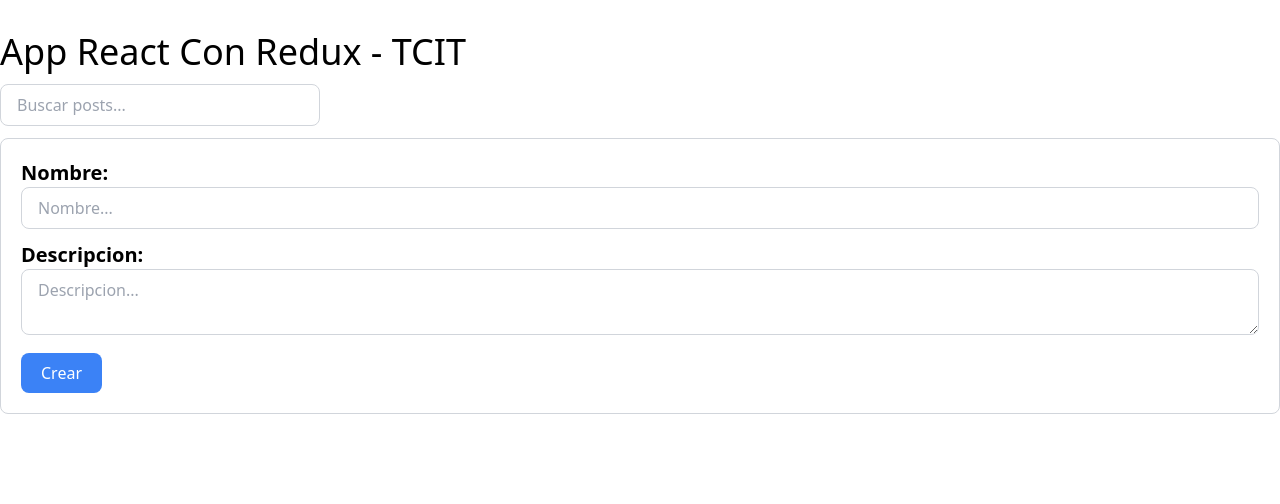
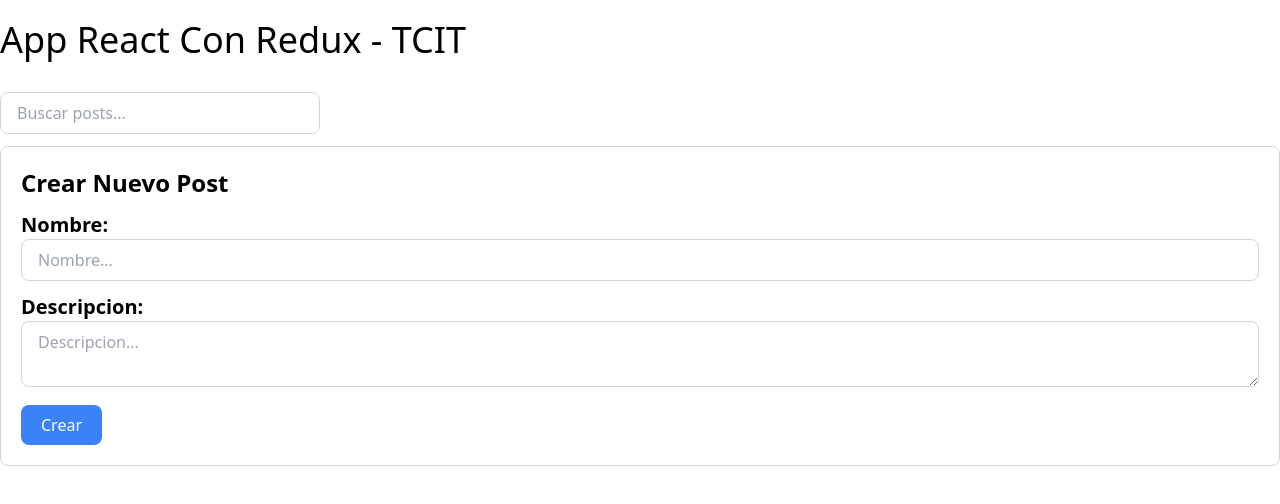
Before and after one commit to esteban-master/challenge-posts, a React (Create React App) app: page / in a window 1280 px wide. Shown: the top 504 px of the page. Built offline with nearby package versions, Linux system fonts and the light colour scheme; no server answers.

Commit message:
App con redux terminada 2.0

```diff
--- a/package.json
+++ b/package.json
@@ -18,6 +18,7 @@
     "react-dom": "^17.0.2",
     "react-redux": "^7.2.5",
     "react-scripts": "4.0.3",
+    "react-toastify": "^8.0.3",
     "reduxjs-toolkit-persist": "^7.0.7",
     "timeago-react": "^3.0.4",
     "typescript": "^4.1.2",
--- a/src/App.tsx
+++ b/src/App.tsx
@@ -1,71 +1,13 @@
-import { useEffect, useState } from "react";
-import { CreatePost } from "./components/CreatePost";
-import { ListPosts } from "./components/ListPosts";
-import { Post } from "./models";
-import { useGetPostsQuery } from "./redux/posts";
-import { search } from "./utils/searchPosts";
+import { ToastContainer } from "react-toastify";
+import "react-toastify/dist/ReactToastify.css";
+import { PostsPage } from "./pages/Posts";
 
 function App() {
-  const { data, isLoading, isSuccess } = useGetPostsQuery();
-  const [textSearch, setTextSearch] = useState("");
-  const [searchPosts, setSearchPosts] = useState<{
-    posts: Post[];
-    search: boolean;
-  }>({ posts: [], search: false });
-
-  useEffect(() => {
-    if (data) {
-      if (textSearch) {
-        setSearchPosts((prev) => ({
-          search: true,
-          posts: search(data, textSearch),
-        }));
-      } else {
-        setSearchPosts((prev) => ({
-          search: false,
-          posts: [],
-        }));
-      }
-    }
-  }, [textSearch, data]);
   return (
-    <div className="container mx-auto space-y-3 py-8">
+    <div className="container mx-auto py-5">
+      <ToastContainer />
       <h1 className="text-4xl">App React Con Redux - TCIT</h1>
-
-      <div>
-        <input
-          className="w-80 border border-gray-300 px-4 py-2 focus:outline-none focus:border-blue-500 focus:ring-1 focus:ring-blue-500 rounded-lg"
-          type="text"
-          onChange={(e) => setTextSearch(e.target.value)}
-          placeholder="Buscar posts..."
-        />
-      </div>
-
-      <CreatePost />
-      {isLoading && <span>Loading posts...</span>}
-      <div>
-        {isSuccess && data ? (
-          <div>
-            {searchPosts.search ? (
-              <>
-                <h2 className="text-2xl my-2">
-                  {searchPosts.posts.length} posts encontrados
-                </h2>
-                <ListPosts posts={searchPosts.posts} />
-              </>
-            ) : (
-              <>
-                <h2 className="text-2xl my-2">
-                  {data.length === 0
-                    ? "No hay posts publicados"
-                    : `${data.length} posts publicados`}
-                </h2>
-                <ListPosts posts={data} />
-              </>
-            )}
-          </div>
-        ) : null}
-      </div>
+      <PostsPage />
     </div>
   );
 }
--- a/src/components/CreatePost.tsx
+++ b/src/components/CreatePost.tsx
@@ -1,6 +1,7 @@
 import { Post } from "../models";
 import { useCreatePostMutation } from "../redux/posts";
 import { CreatePostForm } from "./CreatePostForm";
+import { toast } from "react-toastify";
 
 export const CreatePost = () => {
   const [createPost, { isLoading }] = useCreatePostMutation();
@@ -13,9 +14,11 @@
       name,
       description,
     });
+    toast.success(`Post creado con exito!`);
   }
   return (
-    <div>
+    <div className="border border-gray-300 rounded-lg p-5 space-y-3">
+      <h1 className="text-2xl font-bold"> Crear Nuevo Post </h1>
       <CreatePostForm isLoading={isLoading} onSubmit={createNewPost} />
     </div>
   );
--- a/src/components/CreatePostForm.tsx
+++ b/src/components/CreatePostForm.tsx
@@ -28,7 +28,7 @@
     >
       {(formik) => (
         <form onSubmit={formik.handleSubmit}>
-          <div className="space-y-3 border border-gray-300 rounded-lg p-5">
+          <div className="space-y-3 ">
             <div>
               <label className="text-xl font-bold" htmlFor="name">
                 Nombre:
--- a/src/components/PostCard.tsx
+++ b/src/components/PostCard.tsx
@@ -3,6 +3,7 @@
 import TimeAgoReact from "timeago-react";
 import * as timeago from "timeago.js";
 import es from "timeago.js/lib/lang/es";
+import { toast } from "react-toastify";
 timeago.register("es", es);
 export const PostCard = ({ post }: { post: Post }) => {
   const [deletePost, { isLoading: isDeleting }] = useDeletePostMutation();
@@ -20,7 +21,10 @@
         <button
           className="bg-red-500 text-white px-5 py-1 rounded-lg"
           disabled={isDeleting}
-          onClick={() => deletePost(post.id)}
+          onClick={() => {
+            deletePost(post.id);
+            toast.success(`${post.name} eliminado con exito`);
+          }}
         >
           {isDeleting ? "Deleting..." : "Delete"}
         </button>
--- /dev/null
+++ b/src/pages/Posts/index.tsx
@@ -0,0 +1,69 @@
+import { useEffect, useState } from "react";
+import { CreatePost } from "../../components/CreatePost";
+import { ListPosts } from "../../components/ListPosts";
+import { Post } from "../../models";
+import { useGetPostsQuery } from "../../redux/posts";
+import { search } from "../../utils/searchPosts";
+
+export const PostsPage = () => {
+  const { data, isLoading, isSuccess } = useGetPostsQuery();
+  const [textSearch, setTextSearch] = useState("");
+  const [searchPosts, setSearchPosts] = useState<{
+    posts: Post[];
+    search: boolean;
+  }>({ posts: [], search: false });
+
+  useEffect(() => {
+    if (data) {
+      if (textSearch) {
+        setSearchPosts((prev) => ({
+          search: true,
+          posts: search(data, textSearch),
+        }));
+      } else {
+        setSearchPosts((prev) => ({
+          search: false,
+          posts: [],
+        }));
+      }
+    }
+  }, [textSearch, data]);
+  return (
+    <div className="space-y-3 py-8">
+      <div>
+        <input
+          className="w-80 border border-gray-300 px-4 py-2 focus:outline-none focus:border-blue-500 focus:ring-1 focus:ring-blue-500 rounded-lg"
+          type="text"
+          onChange={(e) => setTextSearch(e.target.value)}
+          placeholder="Buscar posts..."
+        />
+      </div>
+
+      <CreatePost />
+      {isLoading && <span>Loading posts...</span>}
+      <div>
+        {isSuccess && data ? (
+          <div>
+            {searchPosts.search ? (
+              <>
+                <h2 className="text-2xl my-2">
+                  {searchPosts.posts.length} posts encontrados
+                </h2>
+                <ListPosts posts={searchPosts.posts} />
+              </>
+            ) : (
+              <>
+                <h2 className="text-2xl my-2">
+                  {data.length === 0
+                    ? "No hay posts publicados"
+                    : `${data.length} posts publicados`}
+                </h2>
+                <ListPosts posts={data} />
+              </>
+            )}
+          </div>
+        ) : null}
+      </div>
+    </div>
+  );
+};
```
Also changed, not shown: 1 other file (tests, documents, lock files or other folders).
